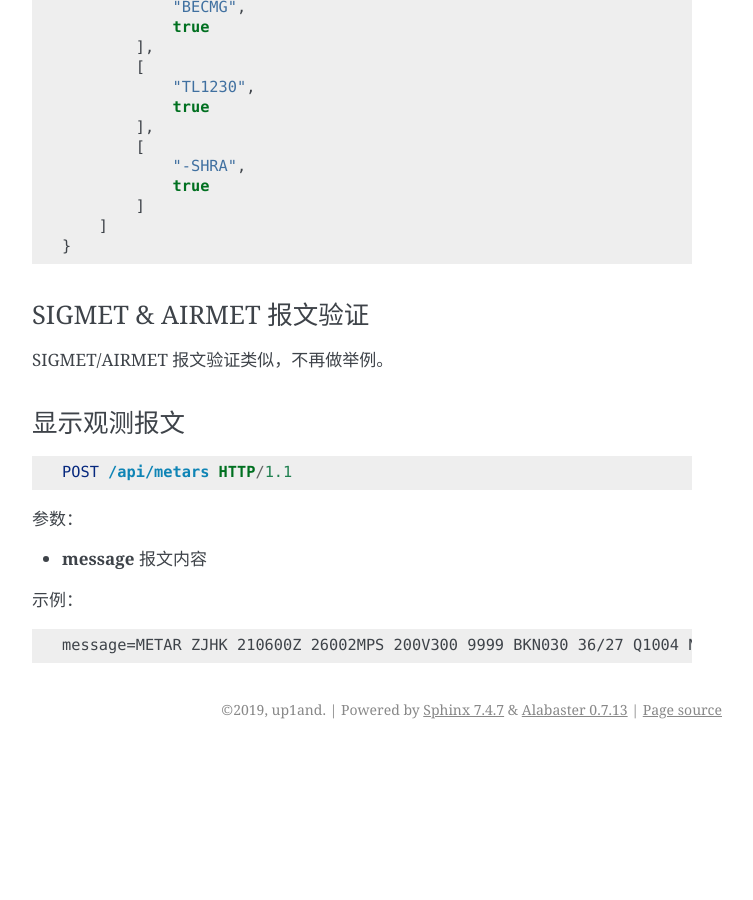
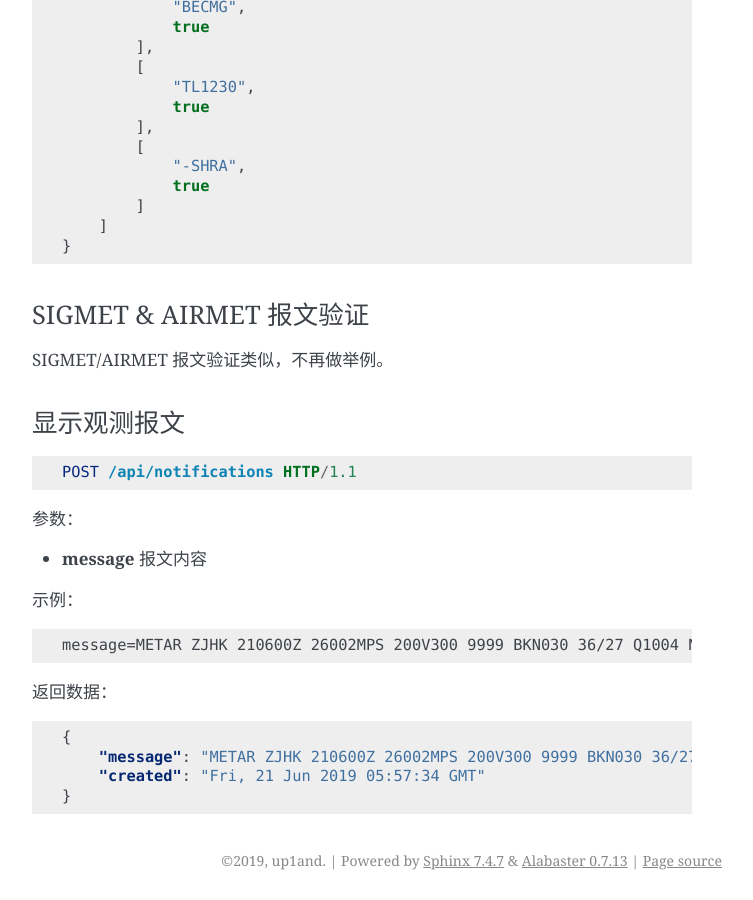
Before and after one commit to MohamedElfeky/tafor, a Sphinx documentation site: the page built from docs/interface.rst, in a window 1280 px wide and 900 px high, scrolled down 4976 px. Shown: the whole window, without its empty margins (388-1141 px from the left). Built offline with Sphinx 7.4.7, drawn with Linux system fonts in a browser that asks for light colours; before the commit the page ends 5725 px from its top, so only the background shows below that.

Commit message:
modify RPC API notification endpoint

```diff
--- a/docs/interface.rst
+++ b/docs/interface.rst
@@ -263,7 +263,7 @@ SIGMET/AIRMET 报文验证类似，不再做举例。
 
 .. code-block:: http
 
-    POST /api/metars HTTP/1.1
+    POST /api/notifications HTTP/1.1
 
 参数：
 
@@ -274,3 +274,12 @@ SIGMET/AIRMET 报文验证类似，不再做举例。
 .. code-block:: text
 
     message=METAR ZJHK 210600Z 26002MPS 200V300 9999 BKN030 36/27 Q1004 NOSIG=
+
+返回数据：
+
+.. code-block:: json
+
+    {
+        "message": "METAR ZJHK 210600Z 26002MPS 200V300 9999 BKN030 36/27 Q1004 NOSIG=",
+        "created": "Fri, 21 Jun 2019 05:57:34 GMT"
+    }
```
